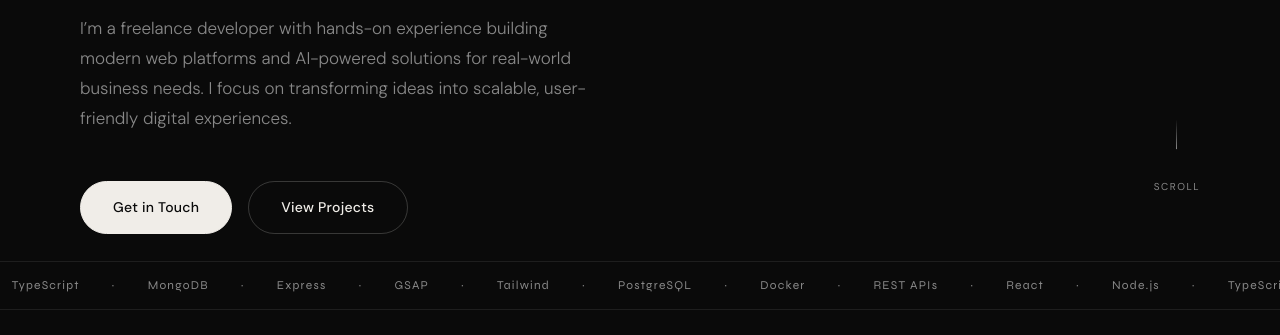
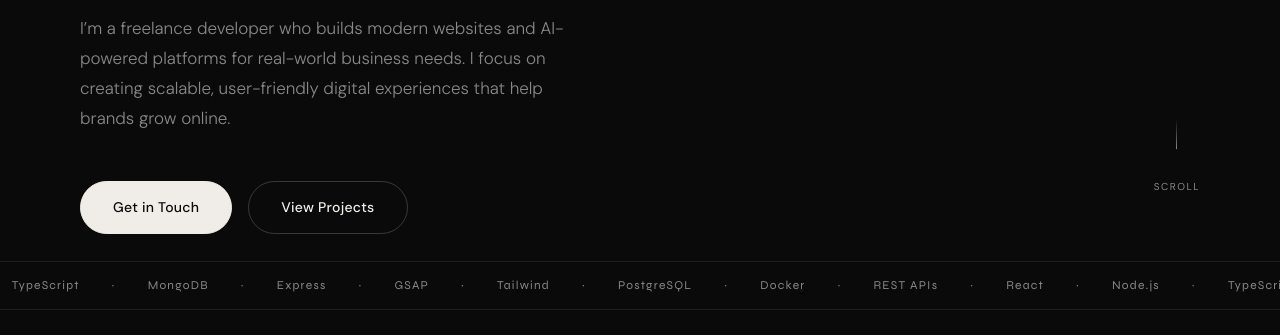
Before and after one commit to guru963/poortfolio, a plain HTML site: page index.html in a window 1280 px wide. Shown: the part 465-800 px from the top of the page. Drawn offline with nearby package versions, Linux system fonts and the light colour scheme.

Commit message:
fourth commit

```diff
--- a/index.html
+++ b/index.html
@@ -37,7 +37,7 @@
             <span data-reveal class="hero-title--stroke">Developer</span>
         </h1>
         <p class="hero-desc" data-reveal>
-          I’m a freelance developer with hands-on experience building modern web platforms and AI-powered solutions for real-world business needs. I focus on transforming ideas into scalable, user-friendly digital experiences.
+            I’m a freelance developer who builds modern websites and AI-powered platforms for real-world business needs. I focus on creating scalable, user-friendly digital experiences that help brands grow online.
         </p>
         <div class="hero-cta" data-reveal>
             <a href="#contact" class="btn btn--primary">Get in Touch</a>
```
